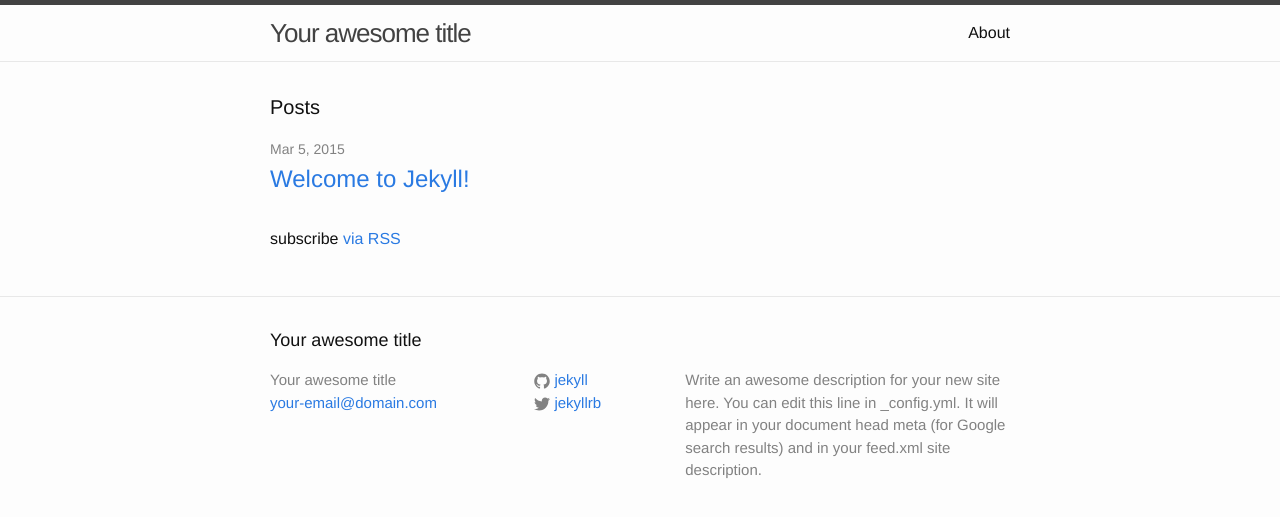
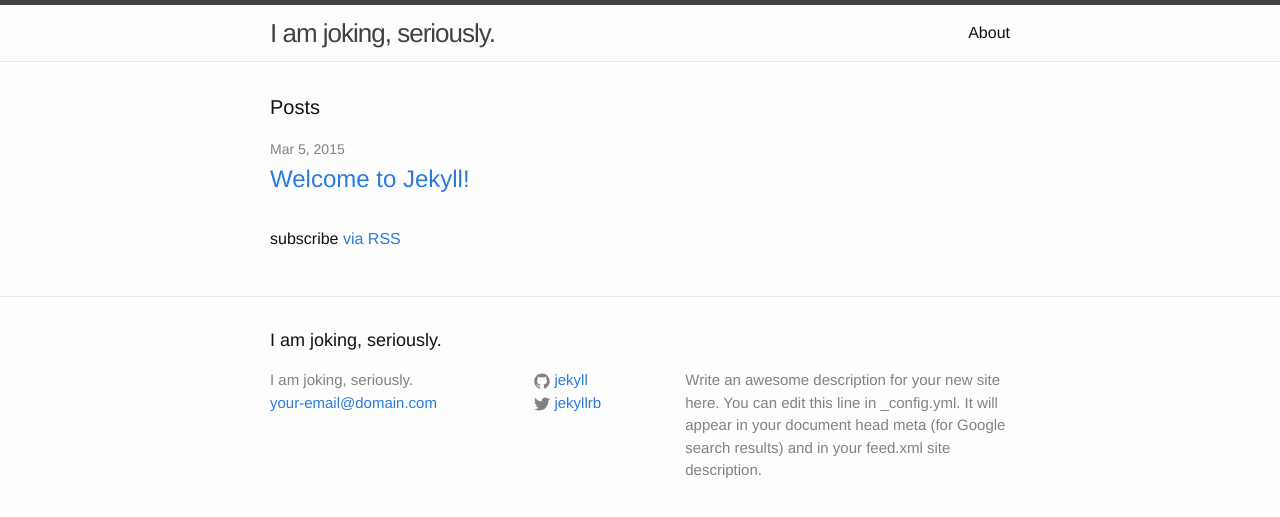
Before and after one commit to iamjoking/iamjoking.github.io, a Jekyll site: the page built from index.html, in a window 1280 px wide. Shown: the top 517 px of the page. Built offline with Jekyll 4.4.1, drawn with Linux system fonts in a browser that asks for light colours.

Commit message:
JekyllTheme-AddTitle

```diff
--- a/_config.yml
+++ b/_config.yml
@@ -1,5 +1,5 @@
 # Site settings
-title: Your awesome title
+title: I am joking, seriously.
 email: your-email@domain.com
 description: > # this means to ignore newlines until "baseurl:"
   Write an awesome description for your new site here. You can edit this
```
